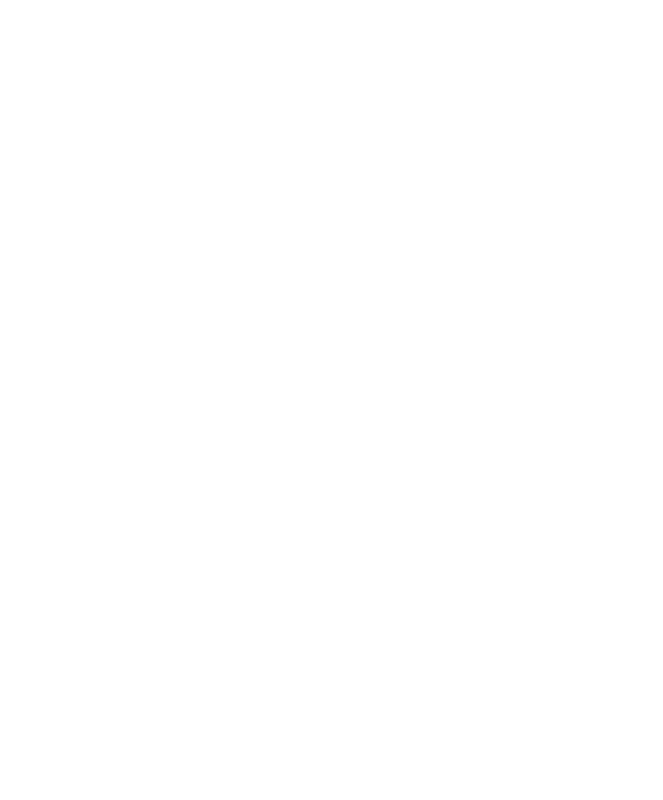
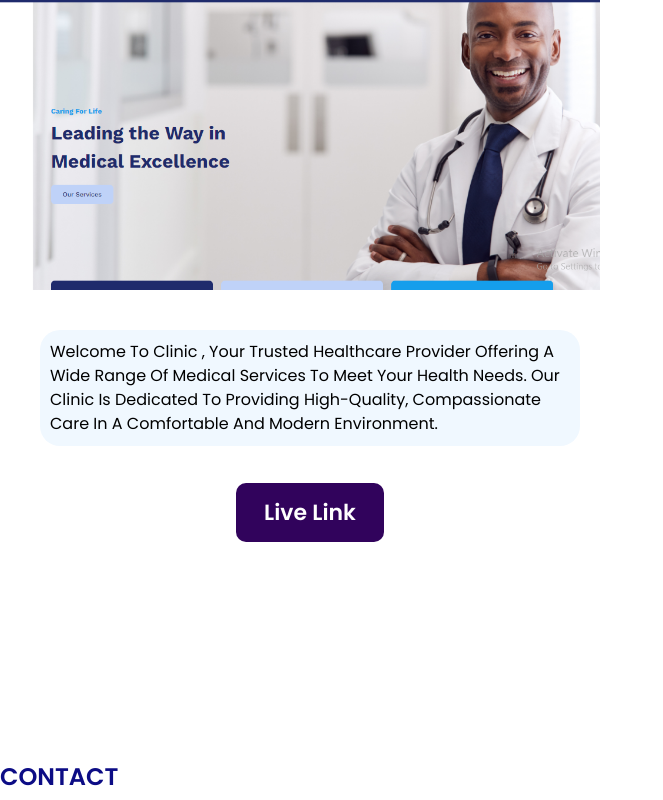
Before and after one commit to yeasin5060/my-frontend-portfolio, a React (Vite) app: page / in a window 1280 px wide. Shown: the part 4131-4931 px from the top of the page, without its empty margins (0-663 px from the left). Before the commit the page ends 2126 px from the top, so only its background shows below. Built offline with nearby package versions, Linux system fonts and the light colour scheme.

Commit message:
update homepage

```diff
--- a/src/pages/Homepage/Homepage.jsx
+++ b/src/pages/Homepage/Homepage.jsx
@@ -8,15 +8,11 @@
 function Homepage() {
   return (
     <>
-       <Homepagebanner/>
-       <Homepageabout/>
-       <Homepageskill/>
-        {
-          /*
-          <Homepageproject/>
-          <Homepagecontact/>
-           */
-        }
+      <Homepagebanner/>
+      <Homepageabout/>
+      <Homepageskill/>
+      <Homepageproject/>
+      <Homepagecontact/>
     </>
   )
 }
```
